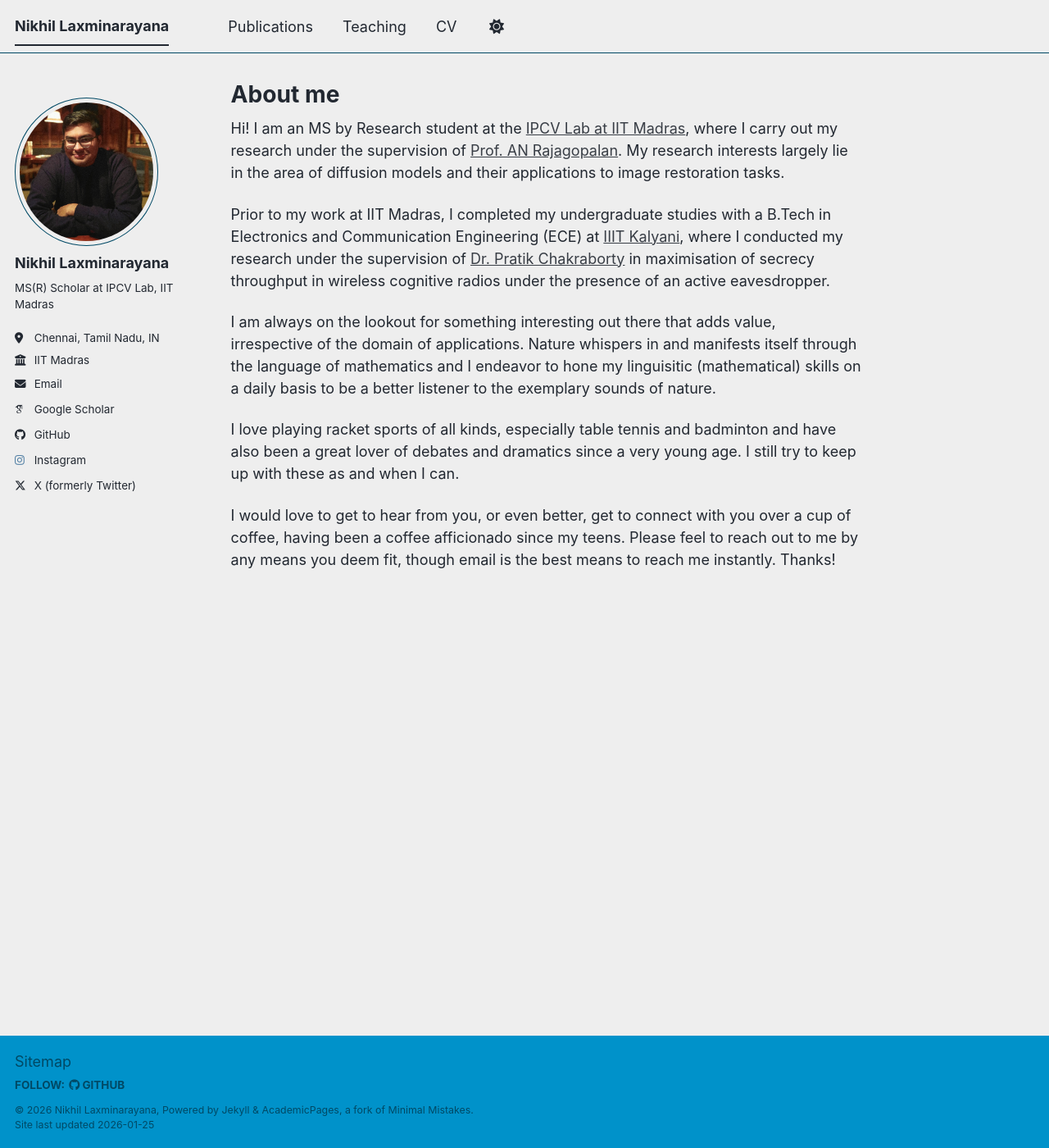
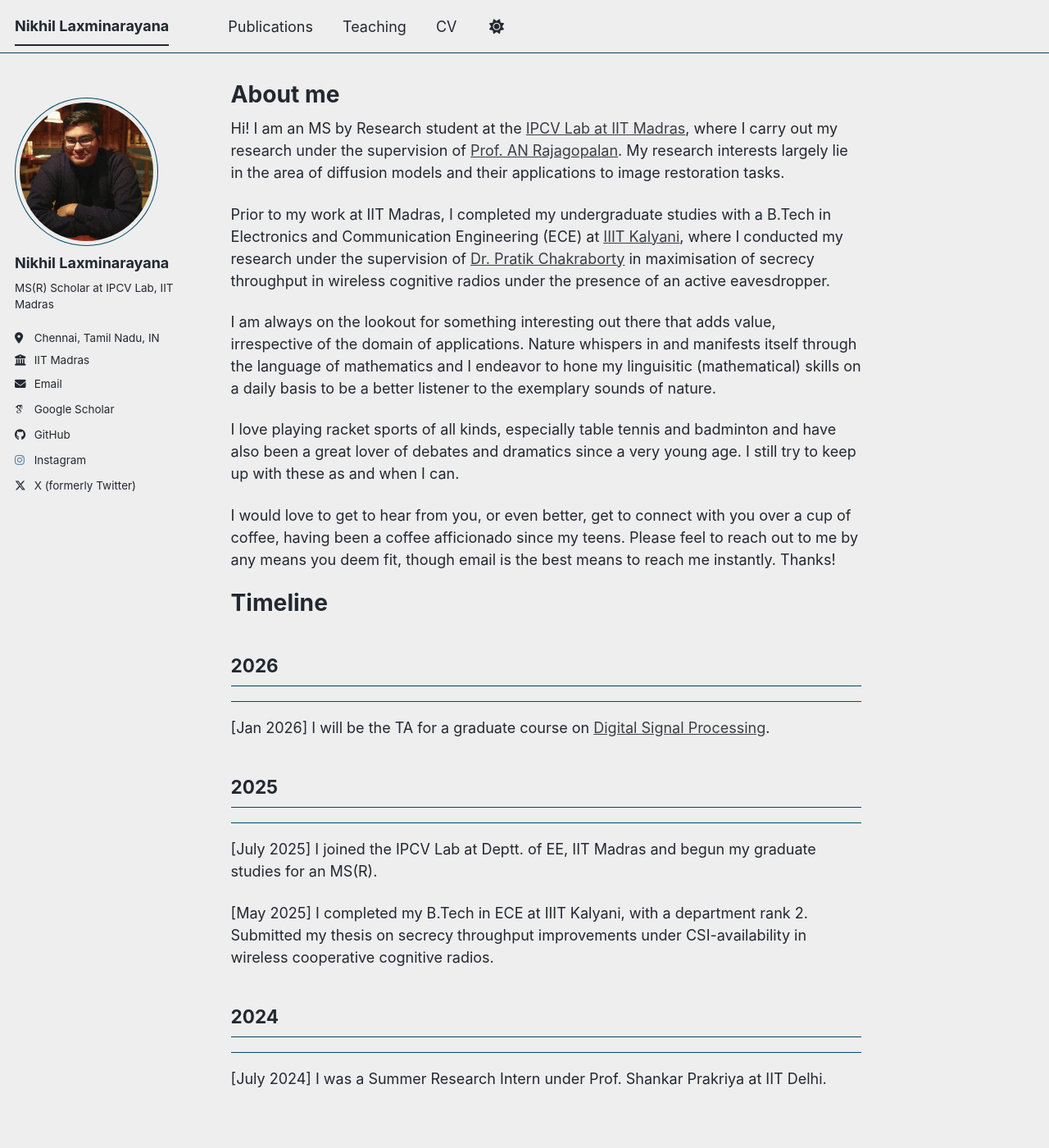
Before and after one commit to n1x1l/n1x1l.github.io, a Jekyll site: the page built from _pages/about.md, in a window 1280 px wide and 1400 px high. Shown: the whole window at 82% size. Built offline with Jekyll 4.4.1, drawn with Linux system fonts in a browser that asks for light colours; some web fonts are replaced; a script bundle is joined from its source files by our own code; library files that are not in the unit come from our copies.

Commit message:
update about.md

```diff
--- a/_pages/about.md
+++ b/_pages/about.md
@@ -18,6 +18,23 @@ I am always on the lookout for something interesting out there that adds value,
 I love playing racket sports of all kinds, especially table tennis and badminton and have also been a great lover of debates and dramatics since a very young age. I still try to keep up with these as and when I can.
 
 I would love to get to hear from you, or even better, get to connect with you over a cup of coffee, having been a coffee afficionado since my teens. Please feel to reach out to me by any means you deem fit, though email is the best means to reach me instantly. Thanks!
+
+# Timeline
+
+## 2026
+---
+[Jan 2026] I will be the TA for a graduate course on [Digital Signal Processing](/teaching/).
+
+## 2025
+---
+[July 2025] I joined the IPCV Lab at Deptt. of EE, IIT Madras and begun my graduate studies for an MS(R).
+
+[May 2025] I completed my B.Tech in ECE at IIIT Kalyani, with a department rank 2. Submitted my thesis on secrecy throughput improvements under CSI-availability in wireless cooperative cognitive radios.
+
+## 2024
+---
+[July 2024] I was a Summer Research Intern under Prof. Shankar Prakriya at IIT Delhi.
+
 
 <!--
  You can fork [this template](https://github.com/academicpages/academicpages.github.io) right now, modify the configuration and Markdown files, add your own PDFs and other content, and have your own site for free, with no ads!
--- a/_pages/teaching.html
+++ b/_pages/teaching.html
@@ -3,6 +3,8 @@ layout: archive
 title: "Teaching"
 permalink: /teaching/
 author_profile: true
+redirect_from:
+  - /teaching/
 ---
 
 {% include base_path %}
```
